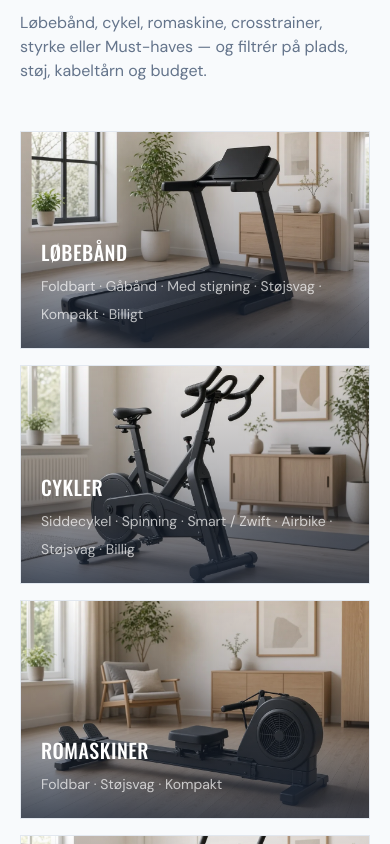
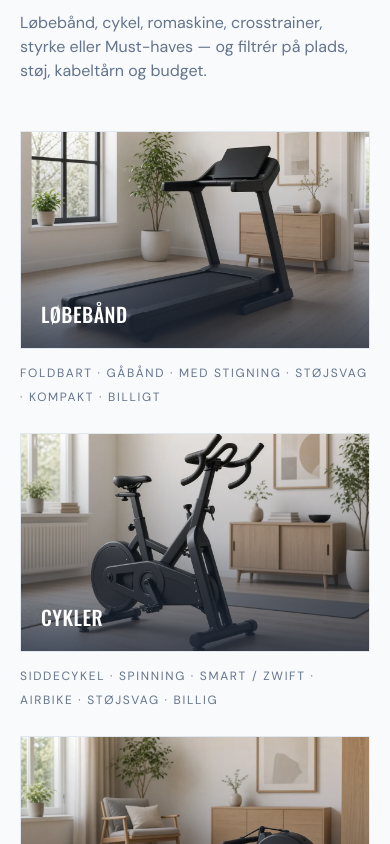
Before and after one commit to KaasLarsen/fitlist.dk, a Next.js app: page / in a window 390 px wide. Shown: the part 3900-4744 px from the top of the page. Built offline with nearby package versions, Linux system fonts and the light colour scheme; no server answers.

Commit message:
Make homepage machine cards fully tappable on mobile.
Move intent chips below each category image so overlay filters no longer steal taps from the card link.

Co-authored-by: KaasLarsen <KaasLarsen@users.noreply.github.com>

```diff
--- a/src/components/CategorySection.tsx
+++ b/src/components/CategorySection.tsx
@@ -19,14 +19,12 @@ export function CategorySection() {
           filtrér på plads, støj, kabeltårn og budget.
         </p>
 
-        <ul className="mt-12 grid grid-cols-1 gap-4 sm:grid-cols-2 lg:grid-cols-3">
+        <ul className="mt-12 grid grid-cols-1 gap-6 sm:grid-cols-2 lg:grid-cols-3">
           {categories.map((category) => (
             <li key={category.slug}>
-              <div className="group relative aspect-[16/10] overflow-hidden border border-border bg-surface">
               <Link
                 href={`/maskiner/${category.slug}`}
-                  className="absolute inset-0"
-                  aria-label={category.shortName}
+                className="group relative block aspect-[16/10] overflow-hidden border border-border bg-surface"
               >
                 <Image
                   src={category.image}
@@ -39,26 +37,27 @@ export function CategorySection() {
                   aria-hidden
                   className="absolute inset-0 bg-gradient-to-t from-foreground/80 via-foreground/25 to-transparent"
                 />
-                </Link>
-                <div className="pointer-events-none absolute inset-x-0 bottom-0 p-5 sm:p-6">
-                  <p className="font-display text-xl font-medium uppercase tracking-wide text-white sm:text-2xl">
+                <div className="absolute inset-x-0 bottom-0 p-5 sm:p-6">
+                  <p className="font-display text-xl font-medium uppercase tracking-wide text-white transition-colors group-hover:text-accent sm:text-2xl">
                     {category.shortName}
                   </p>
-                  <p className="mt-1.5 text-sm text-white/70">
+                </div>
+              </Link>
+              {category.intents.length > 0 ? (
+                <p className="mt-3 text-xs uppercase tracking-[0.14em] text-muted">
                   {category.intents.map((intent, index) => (
                     <span key={intent.slug}>
                       {index > 0 ? " · " : null}
                       <Link
                         href={`/maskiner/${category.slug}?intent=${intent.slug}`}
-                          className="pointer-events-auto inline-block py-1 transition-colors hover:text-white hover:underline focus-visible:text-white focus-visible:underline focus-visible:outline-none"
+                        className="inline-block py-1 transition-colors hover:text-accent hover:underline focus-visible:text-accent focus-visible:underline focus-visible:outline-none"
                       >
                         {intent.label}
                       </Link>
                     </span>
                   ))}
                 </p>
-                </div>
-              </div>
+              ) : null}
             </li>
           ))}
         </ul>
```
Lines whose indentation alone changed are shown as unchanged.
